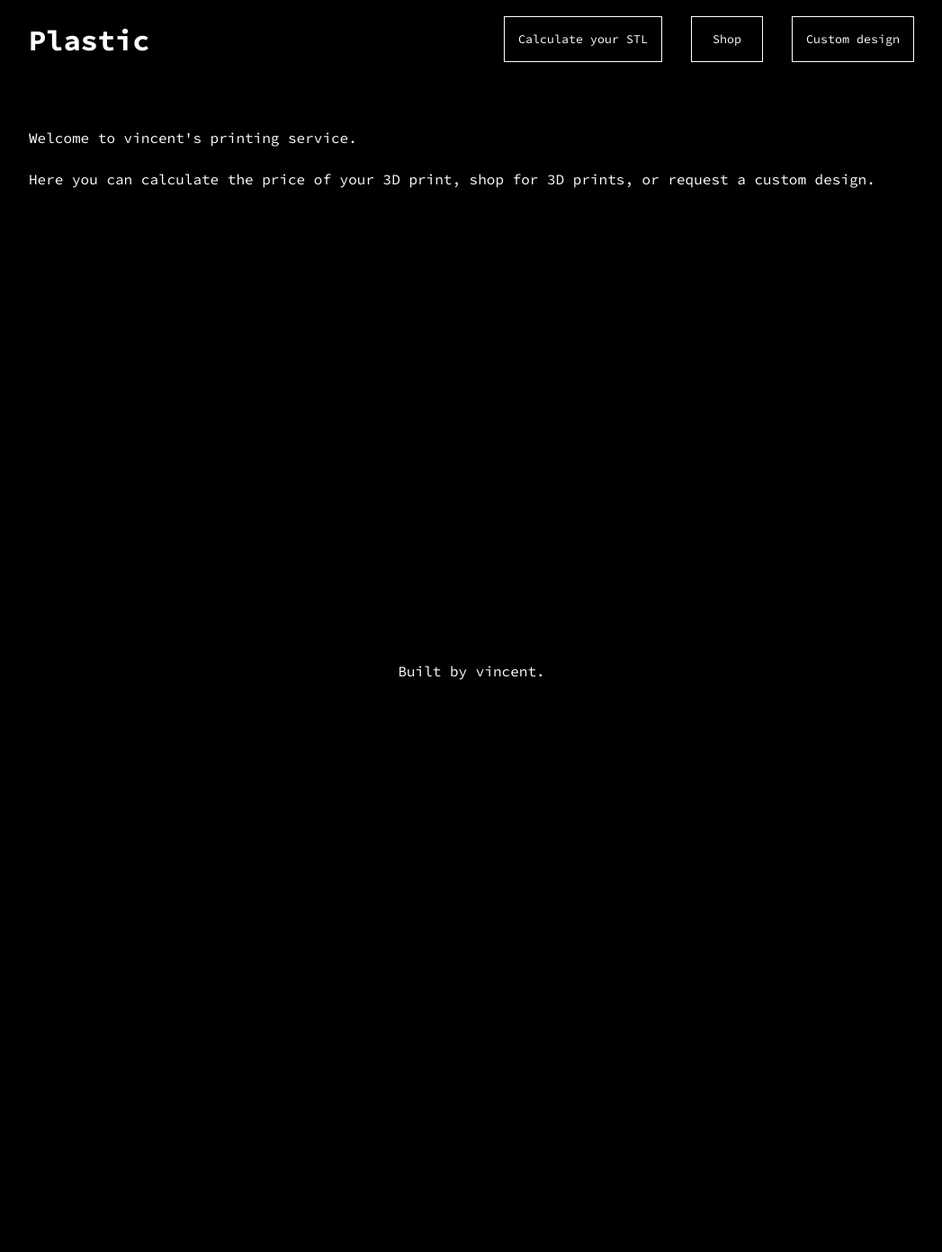
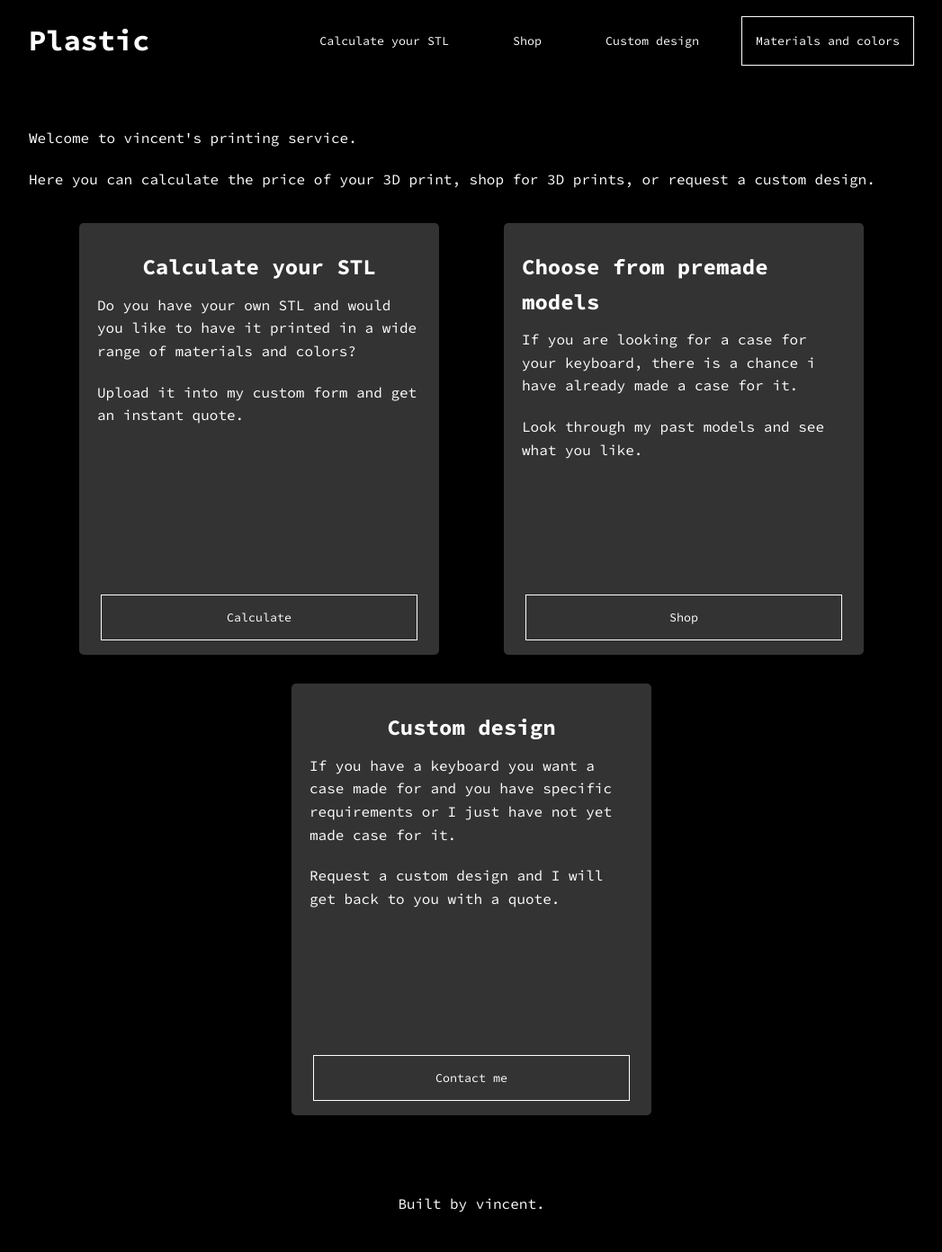
Before and after one commit to vincentsmid/plastic, a FastAPI app: page / in a window 1280 px wide. Shown: the whole page at 90% size, without its empty margins (116-1163 px from the left). Before the commit the page ends 756 px from the top, so only its background shows below. Run offline with FastAPI, Linux system fonts and the light colour scheme; parts of the project's set-up code (start-up, migrations or seed data) failed here and were passed over.

Commit message:
💄 Add card-wrapper and card styles to index.html.jinja

```diff
--- a/static/styles.css
+++ b/static/styles.css
@@ -26,17 +26,48 @@ body {
   width: 80vw; /* Adjust this value based on your design preference */
 }
 
+.card {
+  display: flex;
+  align-items: center;
+  background-color: #333;
+  border-radius: 5px;
+  padding: 20px;
+  margin: 20px 0;
+  display: flex;
+  flex-direction: column;
+  width: 25rem;
+  height: 30rem;
+  margin: 1rem; /* Add this line */
+  position: relative; /* Add this line */
+}
+
+.card-wrapper {
+  display: flex;
+  flex-direction: row;
+  justify-content: space-evenly;
+  flex-wrap: wrap; /* Add this line */
+}
+
+.card button {
+  position: absolute; /* Add this line */
+  bottom: 0; /* Add this line */
+  margin-bottom: 1rem;
+  width: 22rem;
+}
+
 .top-bar {
   padding: 10px 20px;
   display: flex;
   justify-content: space-evenly;
   width: 80vw;
   margin: 0 auto;
+  flex-wrap: wrap;;
 }
 
 .top-bar button {
   margin-left: 2rem; /* Adds space between buttons if you have multiple */
   min-width: 5rem;
+  border: none;
 }
 
 .right-buttons {
@@ -63,7 +94,7 @@ input, button, textarea {
   transition: all 0.3s ease;
   appearance: none;
   border-radius: 0;
-  height: 3.2rem;
+  min-height: 3.2rem;
 }
 
 ::placeholder {
--- a/templates/index.html.jinja
+++ b/templates/index.html.jinja
@@ -15,6 +15,7 @@
       <button>Calculate your STL</button>
       <button>Shop</button>
       <button>Custom design</button>
+      <button style="border: 1px solid #fff">Materials and colors</button>
     </div>
   </div>
 
@@ -22,7 +23,26 @@
 
     <p>Welcome to vincent's printing service.</p>
     <p>Here you can calculate the price of your 3D print, shop for 3D prints, or request a custom design.</p>
-    <p></p>
+    <div class="card-wrapper">
+      <div class="card">
+        <h2>Calculate your STL</h2>
+        <p>Do you have your own STL and would you like to have it printed in a wide range of materials and colors?</p>
+        <p>Upload it into my custom form and get an instant quote.</p>
+        <button>Calculate</button>
+      </div>
+      <div class="card">
+        <h2>Choose from premade models</h2>
+        <p>If you are looking for a case for your keyboard, there is a chance i have already made a case for it.</p>
+        <p>Look through my past models and see what you like.</p>
+        <button>Shop</button>
+      </div>
+      <div class="card">
+        <h2>Custom design</h2>
+        <p>If you have a keyboard you want a case made for and you have specific requirements or I just have not yet made case for it.</p>
+        <p>Request a custom design and I will get back to you with a quote.</p>
+        <button>Contact me</button>
+      </div>
+    </div>
   </div>
 
   <div class="footer">
```
